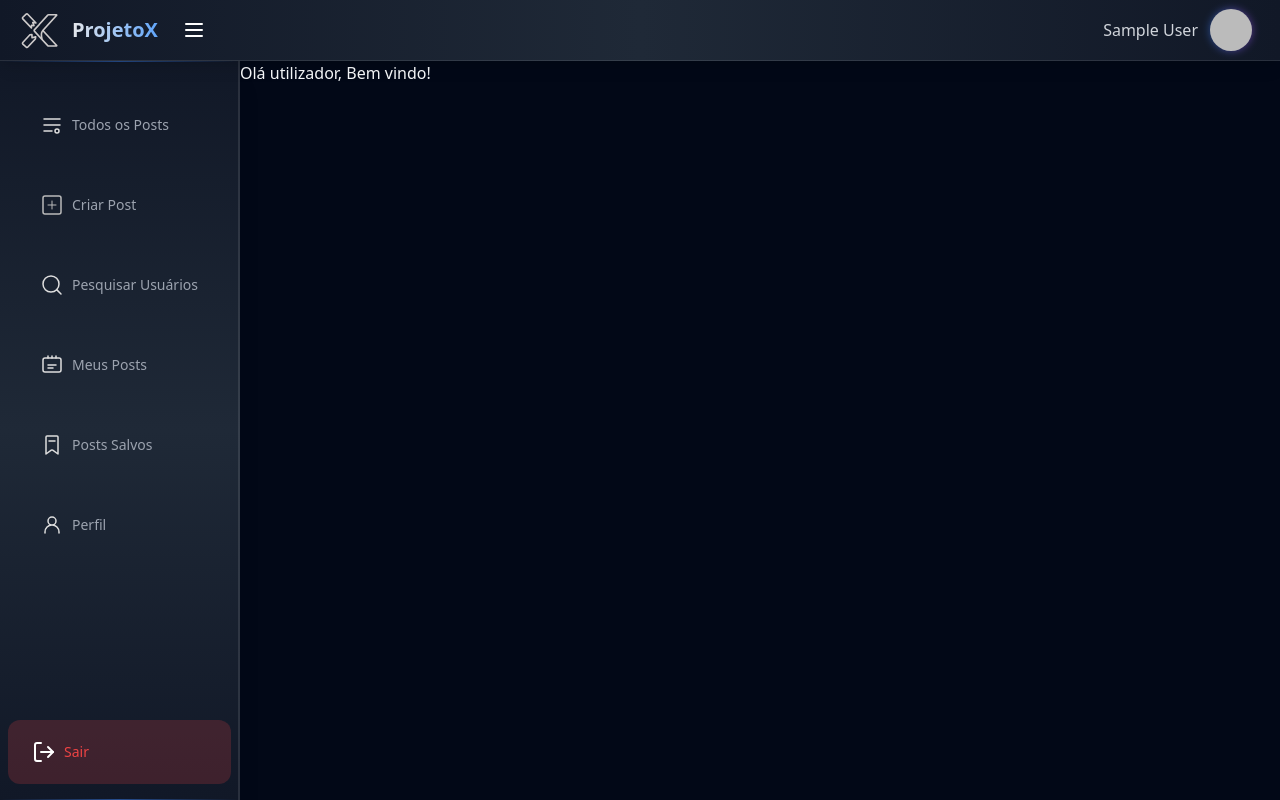
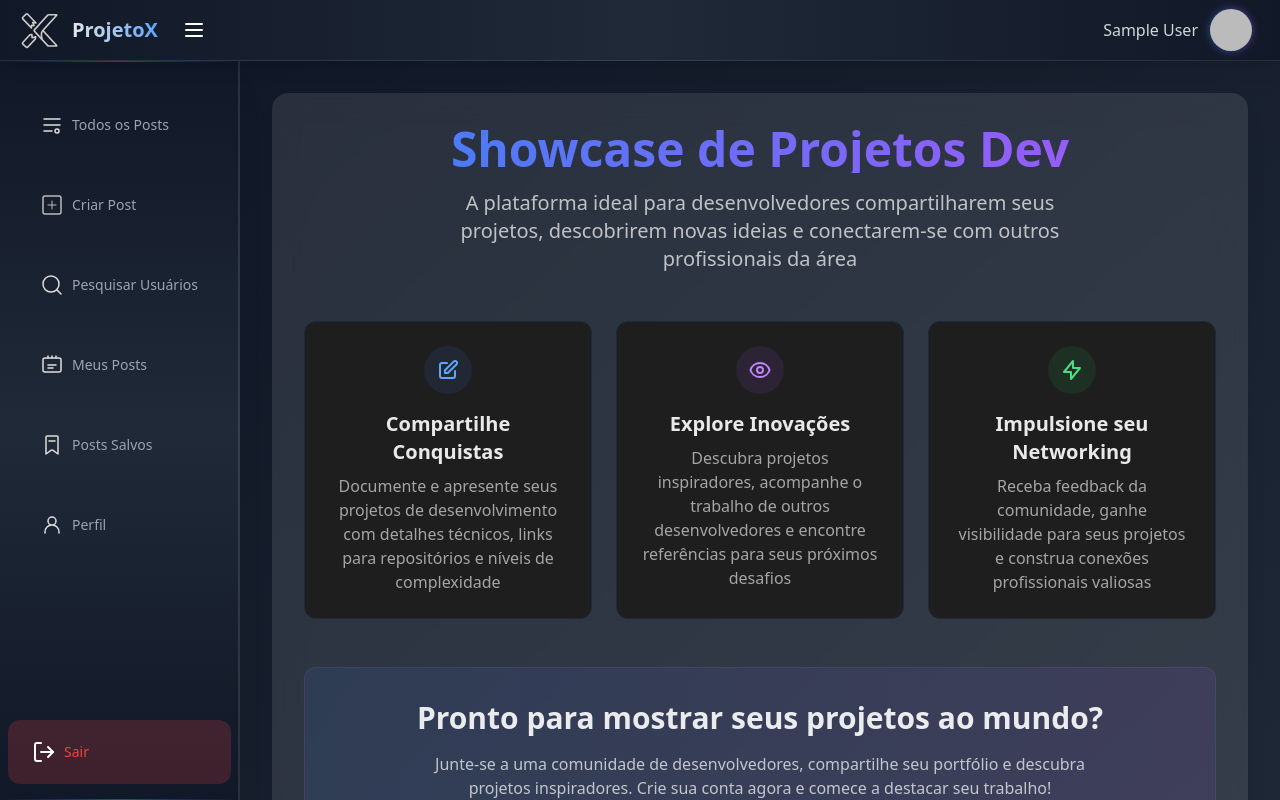
Before and after one commit to G00li/Projectx, a Next.js app in the folder projectx/: page /pages/BemVindo in a window 1280 px wide. Shown: the top 800 px of the page. Built offline with nearby package versions, Linux system fonts and the light colour scheme; no server answers; the database is empty; sample sign-in values are in the browser's storage.

Commit message:
Feat: Melhorando a pagina de Bemvindo

```diff
--- a/projectx/src/app/pages/BemVindo/page.tsx
+++ b/projectx/src/app/pages/BemVindo/page.tsx
@@ -1,9 +1,114 @@
+'use client';
 
+import { motion } from 'framer-motion';
+import Link from 'next/link';
+import Image from 'next/image';
 
 const BemVindo = () => {
   return (
-    <h1>Olá utilizador, Bem vindo!</h1>
-  )
-}
+    <div className="min-h-screen w-full bg-gradient-to-br from-gray-900 to-gray-800 flex flex-col">
+      <div className="flex-1 w-full max-w-7xl mx-auto px-3 sm:px-6 lg:px-8 py-4 sm:py-8">
+        <div className="bg-white/10 backdrop-blur-lg rounded-2xl p-3 sm:p-6 lg:p-8 shadow-xl">
+          {/* Seção Hero */}
+          <motion.div
+            initial={{ opacity: 0, y: 20 }}
+            animate={{ opacity: 1, y: 0 }}
+            transition={{ duration: 0.8 }}
+            className="text-center mb-12"
+          >
+            <h1 className="text-4xl sm:text-5xl font-bold mb-4 bg-gradient-to-r from-blue-500 to-purple-500 text-transparent bg-clip-text">
+              Showcase de Projetos Dev
+            </h1>
+            <p className="text-lg sm:text-xl text-white/70 max-w-2xl mx-auto">
+              A plataforma ideal para desenvolvedores compartilharem seus projetos,
+              descobrirem novas ideias e conectarem-se com outros profissionais da área
+            </p>
+          </motion.div>
+
+          {/* Cards de Recursos */}
+          <div className="grid grid-cols-1 md:grid-cols-3 gap-6 mb-12">
+            <motion.div
+              initial={{ opacity: 0, x: -20 }}
+              animate={{ opacity: 1, x: 0 }}
+              transition={{ delay: 0.3 }}
+              className="bg-[#1e1e1e] p-6 rounded-xl border border-gray-800 hover:border-blue-500/50 transition-all duration-300"
+            >
+              <div className="h-12 w-12 bg-blue-500/10 rounded-full flex items-center justify-center mx-auto mb-4">
+                <svg className="w-6 h-6 text-blue-400" fill="none" stroke="currentColor" viewBox="0 0 24 24">
+                  <path strokeLinecap="round" strokeLinejoin="round" strokeWidth={2} d="M11 5H6a2 2 0 00-2 2v11a2 2 0 002 2h11a2 2 0 002-2v-5m-1.414-9.414a2 2 0 112.828 2.828L11.828 15H9v-2.828l8.586-8.586z" />
+                </svg>
+              </div>
+              <h2 className="text-xl font-semibold text-white/90 mb-2 text-center">Compartilhe Conquistas</h2>
+              <p className="text-white/60 text-center">
+                Documente e apresente seus projetos de desenvolvimento com detalhes técnicos,
+                links para repositórios e níveis de complexidade
+              </p>
+            </motion.div>
+
+            <motion.div
+              initial={{ opacity: 0, y: 20 }}
+              animate={{ opacity: 1, y: 0 }}
+              transition={{ delay: 0.5 }}
+              className="bg-[#1e1e1e] p-6 rounded-xl border border-gray-800 hover:border-purple-500/50 transition-all duration-300"
+            >
+              <div className="h-12 w-12 bg-purple-500/10 rounded-full flex items-center justify-center mx-auto mb-4">
+                <svg className="w-6 h-6 text-purple-400" fill="none" stroke="currentColor" viewBox="0 0 24 24">
+                  <path strokeLinecap="round" strokeLinejoin="round" strokeWidth={2} d="M15 12a3 3 0 11-6 0 3 3 0 016 0z" />
+                  <path strokeLinecap="round" strokeLinejoin="round" strokeWidth={2} d="M2.458 12C3.732 7.943 7.523 5 12 5c4.478 0 8.268 2.943 9.542 7-1.274 4.057-5.064 7-9.542 7-4.477 0-8.268-2.943-9.542-7z" />
+                </svg>
+              </div>
+              <h2 className="text-xl font-semibold text-white/90 mb-2 text-center">Explore Inovações</h2>
+              <p className="text-white/60 text-center">
+                Descubra projetos inspiradores, acompanhe o trabalho de outros desenvolvedores
+                e encontre referências para seus próximos desafios
+              </p>
+            </motion.div>
+
+            <motion.div
+              initial={{ opacity: 0, x: 20 }}
+              animate={{ opacity: 1, x: 0 }}
+              transition={{ delay: 0.7 }}
+              className="bg-[#1e1e1e] p-6 rounded-xl border border-gray-800 hover:border-green-500/50 transition-all duration-300"
+            >
+              <div className="h-12 w-12 bg-green-500/10 rounded-full flex items-center justify-center mx-auto mb-4">
+                <svg className="w-6 h-6 text-green-400" fill="none" stroke="currentColor" viewBox="0 0 24 24">
+                  <path strokeLinecap="round" strokeLinejoin="round" strokeWidth={2} d="M13 10V3L4 14h7v7l9-11h-7z" />
+                </svg>
+              </div>
+              <h2 className="text-xl font-semibold text-white/90 mb-2 text-center">Impulsione seu Networking</h2>
+              <p className="text-white/60 text-center">
+                Receba feedback da comunidade, ganhe visibilidade para seus projetos
+                e construa conexões profissionais valiosas
+              </p>
+            </motion.div>
+          </div>
+
+          {/* Call to Action */}
+          <motion.div
+            initial={{ opacity: 0 }}
+            animate={{ opacity: 1 }}
+            transition={{ delay: 0.9 }}
+            className="text-center bg-gradient-to-r from-blue-500/10 to-purple-500/10 rounded-xl p-8 border border-white/5"
+          >
+            <h2 className="text-2xl sm:text-3xl font-bold text-white/90 mb-4">
+              Pronto para mostrar seus projetos ao mundo?
+            </h2>
+            <p className="text-white/70 mb-6 max-w-2xl mx-auto">
+              Junte-se a uma comunidade de desenvolvedores, compartilhe seu portfólio
+              e descubra projetos inspiradores. Crie sua conta agora e comece a destacar
+              seu trabalho!
+            </p>
+            <Link href="/api/auth/signin">
+              <button className="px-8 py-3 bg-gradient-to-r from-blue-500 to-purple-500 text-white rounded-lg font-medium
+                hover:from-blue-600 hover:to-purple-600 transition-all duration-300 shadow-lg shadow-blue-500/20">
+                Começar Agora
+              </button>
+            </Link>
+          </motion.div>
+        </div>
+      </div>
+    </div>
+  );
+};
 
 export default BemVindo;
```
